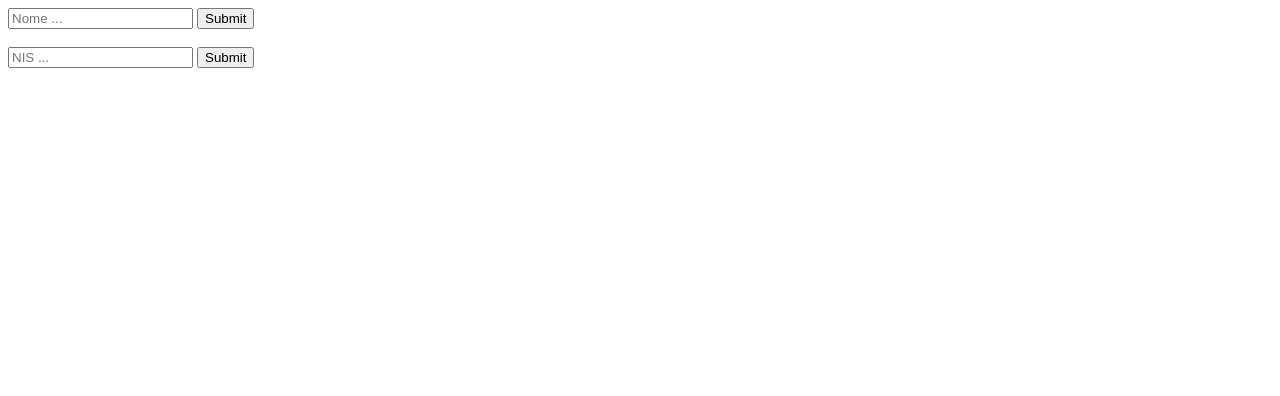
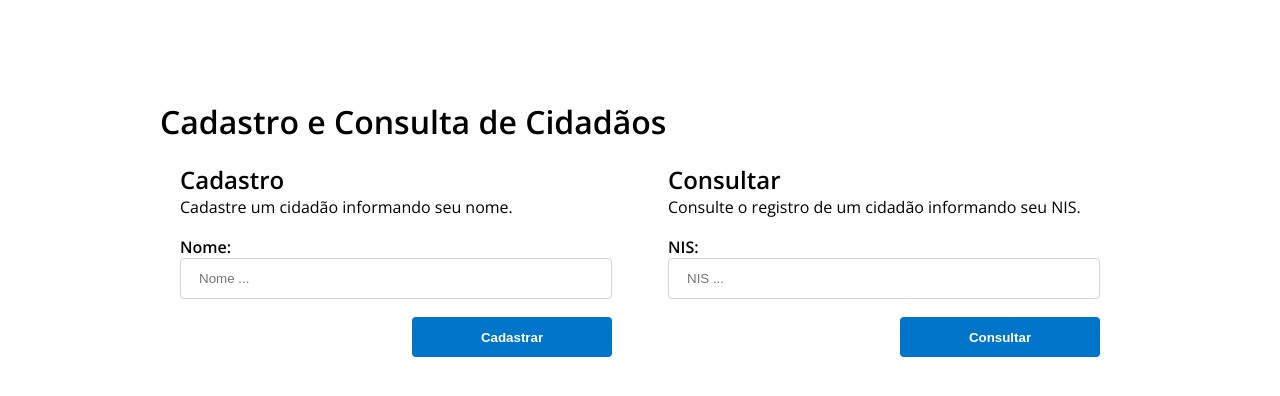
Before and after one commit to joaolucassolano/DesafioDesenvolvedorGesuas, a PHP site: page / in a window 1280 px wide. Shown: the top 396 px of the page. Run offline with PHP 8.4, Linux system fonts and the light colour scheme.

Commit message:
Estilização da interface.

```diff
--- a/backend/selectUniqueCidadao.php
+++ b/backend/selectUniqueCidadao.php
@@ -11,7 +11,7 @@
         $message= "Cadastro não encontrado!";
         echo "<script>window.location.href = '../frontend/?message=".$message."'</script>";
     }else{
-        $message = "Nome: ". $info['nome'] . ", NIS: " . $info['nis'].".";
+        $message = "<b>Nome:</b> ". $info['nome'] . ", <b>NIS:</b> " . $info['nis'].".";
         echo "<script>window.location.href = '../frontend/?message=".$message."'</script>";
     }
 ?>
--- a/frontend/index.php
+++ b/frontend/index.php
@@ -7,25 +7,50 @@
 ?>
 
 <!DOCTYPE html>
-<html lang="en">
+<html lang="pt-BR">
 <head>
     <meta charset="UTF-8">
     <meta name="viewport" content="width=device-width">
-    <title>Document</title>
+    <title>Consulta de NIS</title>
+
+    <link rel="stylesheet" href="./styles/global.css">
 
 </head>
 <body>
-    <form method='POST' action='../backend/insertCidadao.php'>
-        <input type="text" id="nome" name='nome' placeholder="Nome ...">
-        <input type=submit></input>
-    </form>
+    <div class="container">
+        <h1 class="dividing header">Cadastro e Consulta de Cidadãos</h2>
+        <div class="grid">
+            <div class="row">
+                <div class="column">
+                    <h2>Cadastro</h2>
+                    <p>Cadastre um cidadão informando seu nome.</p>
+                    <form method='POST' action='../backend/insertCidadao.php'>
+                        <div class="field">
+                            <label for="nome">Nome:</label>
+                            <div class="input">
+                                <input type="text" id="nome" name='nome' placeholder="Nome ..." require>
+                            </div>
+                        </div>
+                        <button type='submit' class='button'>Cadastrar</button>
+                    </form>
+                </div>
+                <div class="column">
+                    <h2>Consultar</h2>
+                    <p>Consulte o registro de um cidadão informando seu NIS.</p>
+                    <form method='POST' action='../backend/selectUniqueCidadao.php'>
+                        <div class="field">
+                            <label for="nis">NIS:</label>
+                            <div class="input">
+                                <input type="text" id="nis" name='nis' placeholder="NIS ..." require>
+                            </div>
+                        </div>
+                        <button type='submit' class='button'>Consultar</button>
 
-    <br>
-
-    <form method='POST' action='../backend/selectUniqueCidadao.php'>
-        <input type="text" id="nis" name='nis' placeholder="NIS ...">
-        <input type=submit></input>
-        <p><?php echo $message?></p>
-    </form>
+                        <p><?php echo $message?></p>
+                    </form>
+                </div>
+            </div>
+        </div>
+    </div>
 </body>
 </html>
--- /dev/null
+++ b/frontend/styles/global.css
@@ -0,0 +1,81 @@
+@import url('https://fonts.googleapis.com/css2?family=Open+Sans:wght@400;600&display=swap');
+
+*{
+    margin: 0;
+    padding: 0;
+    outline: 0;
+}
+
+button {
+    cursor: pointer;
+}
+
+body {
+    font-family: 'Open Sans', sans-serif;
+    font-size: 16px;
+    background-color: #ffffff;
+    -webkit-font-smoothing: antialiased;
+    padding-top: 50px;
+}
+
+.container{
+    margin-top: 50px;
+    width: 75%;
+    margin-left: auto;
+    margin-right: auto;
+}
+
+.grid{
+    width: 100%;
+}
+
+.row{
+    width: 100%;
+    justify-content: space-between;
+    display: flex;
+}
+
+.column{
+    width: 45%;
+    padding: 20px;
+}
+
+.field{
+    margin-top: 18px;
+    margin-bottom: 18px;
+}
+
+.button{
+    width: 200px;
+    height: 40px;
+    color: white;
+    background-color: #0075C9;
+    border: 0;
+    border-radius: 4px;
+    font-weight: bold;
+    transition: 0.4s;
+    float: right;
+    right: 0;
+}
+
+.input{
+    display: flex;
+}
+
+input{
+    width: 100%;
+    padding: 12px 18px;
+    border-radius: 4px;
+    border-style: solid;
+    border-width: 1px;
+    border-color: lightgray;
+}
+
+label{
+    font-weight: bold;
+}
+
+.button:hover{
+    background-color: #066bb4;
+    color: white;
+}
```
